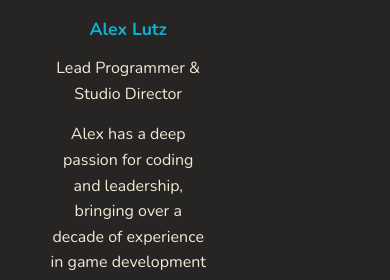
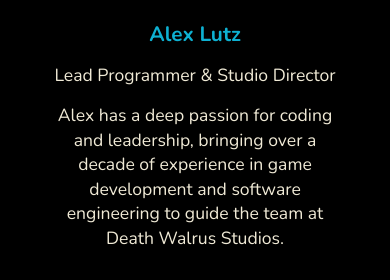
Before and after one commit to Death-Walrus-Studios/death-walrus-studios.github.io, a plain HTML site: page index.html in a window 390 px wide. Shown: the part 934-1214 px from the top of the page. Drawn offline with nearby package versions, Linux system fonts and the light colour scheme; a web font is replaced by a local one.

Commit message:
update favicons again bc why not, also bigger team cards or whatever

```diff
--- a/index.html
+++ b/index.html
@@ -19,7 +19,7 @@
             font-family: 'Nunito', sans-serif;
             margin: 0;
             padding: 0;
-            background-color: #262523;
+            background-color: #000;
             color: #F0EAD6;
             display: flex;
             flex-direction: column;
@@ -30,7 +30,7 @@
         }
 
         header {
-            background-color: #262523;
+            background-color: #000;
             padding: 20px;
             width: 100%;
             display: flex;
@@ -45,7 +45,7 @@
             display: flex;
             flex-direction: column;
             align-items: center;
-            max-width: 800px;
+            max-width: 1000px; /* Increased width for the main container */
             padding: 20px;
             text-align: center;
             overflow-x: hidden; /* Prevent horizontal scroll */
@@ -81,31 +81,36 @@
         .team-members {
             display: flex;
             flex-wrap: wrap;
-            justify-content: center;
+            justify-content: space-between; /* Space between team members */
             gap: 30px;
+            width: 100%; /* Ensure the team members take up full width */
         }
 
         .team-member {
             text-align: center;
-            max-width: 200px;
+            flex: 1 1 calc(25% - 30px); /* Ensure four team members fit in one row */
+            max-width: calc(25% - 30px); /* Allow the width to adjust for desktop */
+            box-sizing: border-box; /* Include padding in width calculation */
         }
 
         .team-member img {
-            width: 100px;
+            width: 120px; /* Larger profile images */
             border-radius: 50%;
             margin-bottom: 10px;
         }
 
         .team-member h3 {
             font-family: 'Nunito', sans-serif;
-            font-size: 1.1em;
-            margin-bottom: 5px;
+            font-size: 1.3em; /* Slightly larger name font */
+            margin-bottom: 10px;
             color: #0EB1D2;
         }
 
         .team-member p {
-            font-size: 1em;
+            font-size: 1.1em; /* Larger bio text */
             color: #F0EAD6;
+            line-height: 1.4;
+            padding: 0 10px; /* Add some padding for readability */
         }
 
         a {
@@ -121,12 +126,19 @@
 
         footer {
             margin-top: 50px;
-            background-color: #262523;
+            background-color: #000;
             color: #F0EAD6;
             padding: 10px 0;
             width: 100%;
             display: flex;
             justify-content: center;
+        }
+
+        @media (max-width: 900px) {
+            .team-member {
+                flex: 1 1 calc(50% - 30px); /* Stack two members per row on medium screens */
+                max-width: calc(50% - 30px);
+            }
         }
 
         @media (max-width: 600px) {
@@ -138,6 +150,13 @@
             }
             .team-members {
                 flex-direction: column;
+            }
+            .team-member {
+                flex: 1 1 100%; /* Stack team members vertically on small screens */
+                max-width: 100%;
+            }
+            .team-member img {
+                width: 100px; /* Reduce image size for small screens */
             }
         }
     </style>
```
Also changed, not shown: android-chrome-192x192.png, android-chrome-512x512.png, apple-touch-icon.png, favicon-16x16.png, favicon-32x32.png, favicon.ico, 1 other file.
